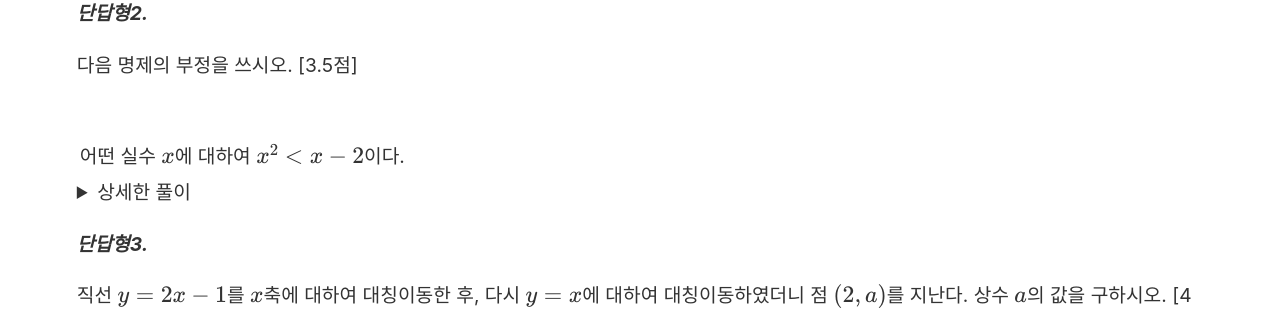
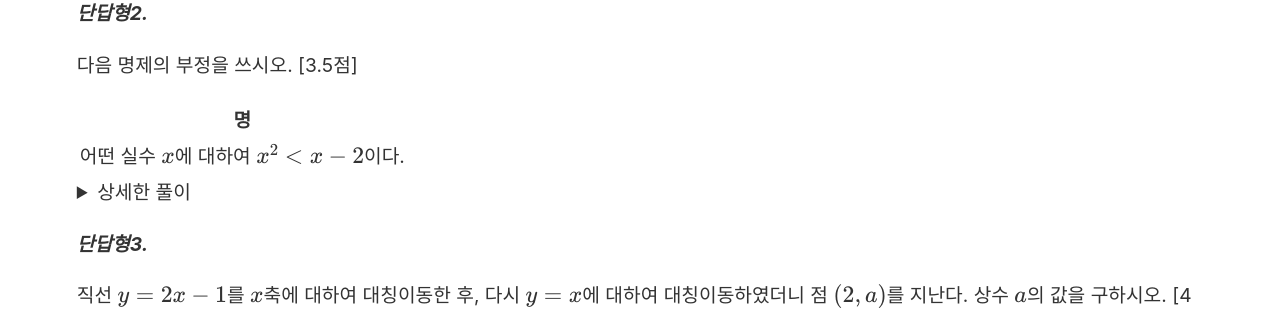
Before and after one commit to gwandae/test, a Jekyll site: the page built from 2022 천여 고1 3차고사.md, in a window 1280 px wide and 900 px high, scrolled down 5201 px. Shown: the part 152-462 px from the top of the window. Built offline with Jekyll 4.4.1, drawn with Linux system fonts in a browser that asks for light colours; formulas are drawn with MathJax 3.

Commit message:
Update 2022 천여 고1 3차고사.md

```diff
--- a/2022 천여 고1 3차고사.md
+++ b/2022 천여 고1 3차고사.md
@@ -282,7 +282,7 @@ $
 
 다음 명제의 부정을 쓰시오. [3.5점]
 
-| |
+|명|
 |-|
 |어떤 실수 $x$에 대하여 $x^2<x-2$이다.|
 
```
